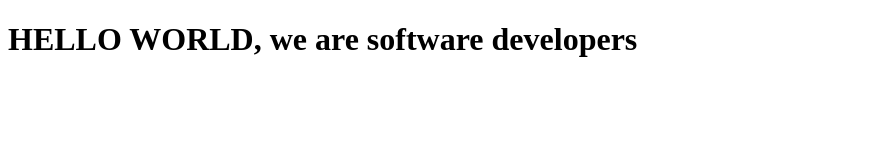
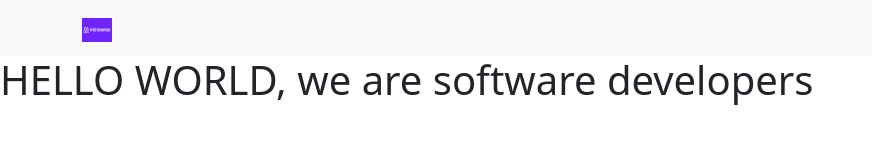
Before and after one commit to richardoppiyo/richard-raul, a plain HTML site: page index.html in a window 1280 px wide. Shown: the whole page, without its empty margins (0-872 px from the left). Drawn offline with nearby package versions, Linux system fonts and the light colour scheme.

Commit message:
first udpate html raul

```diff
--- a/index.html
+++ b/index.html
@@ -1,14 +1,26 @@
 <!DOCTYPE html>
 <html lang="en">
+
 <head>
   <meta charset="UTF-8">
+
+  <link href="https://cdn.jsdelivr.net/npm/bootstrap@5.1.3/dist/css/bootstrap.min.css" rel="stylesheet"
+    integrity="sha384-1BmE4kWBq78iYhFldvKuhfTAU6auU8tT94WrHftjDbrCEXSU1oBoqyl2QvZ6jIW3" crossorigin="anonymous">
   <title>Fork Me! FCC: Test Suite Template</title>
   <link rel="stylesheet" href="css/style.css">
 </head>
 
 <body>
+
+
+  <nav id="header" class="navbar navbar-light bg-light">
+    <div class="container">
+      <a class="navbar-brand" href="#">
+        <img id="header-img" src="img/microverse.png" alt="" width="30" height="24">
+      </a>
+    </div>
+  </nav>
   <h1>HELLO WORLD, we are software developers</h1>
-
   <script src="https://cdn.freecodecamp.org/testable-projects-fcc/v1/bundle.js"></script>
 
 
@@ -26,6 +38,7 @@
     - The freeCodeCamp Team
 
     -->
-    <script  src="js/index.js"></script>
+  <script src="js/index.js"></script>
 </body>
+
 </html>
```
Also changed, not shown: img/microverse.png (added). Lines whose indentation alone changed are shown as unchanged.
